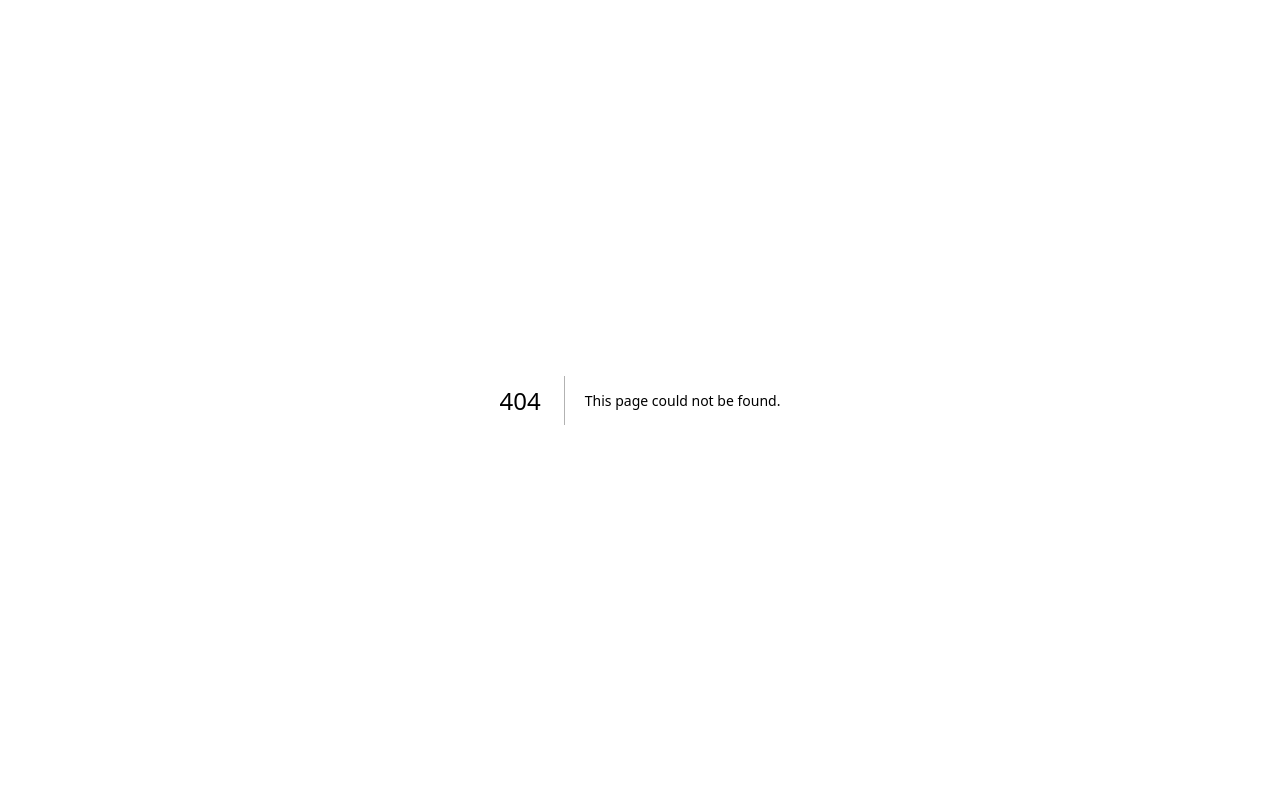
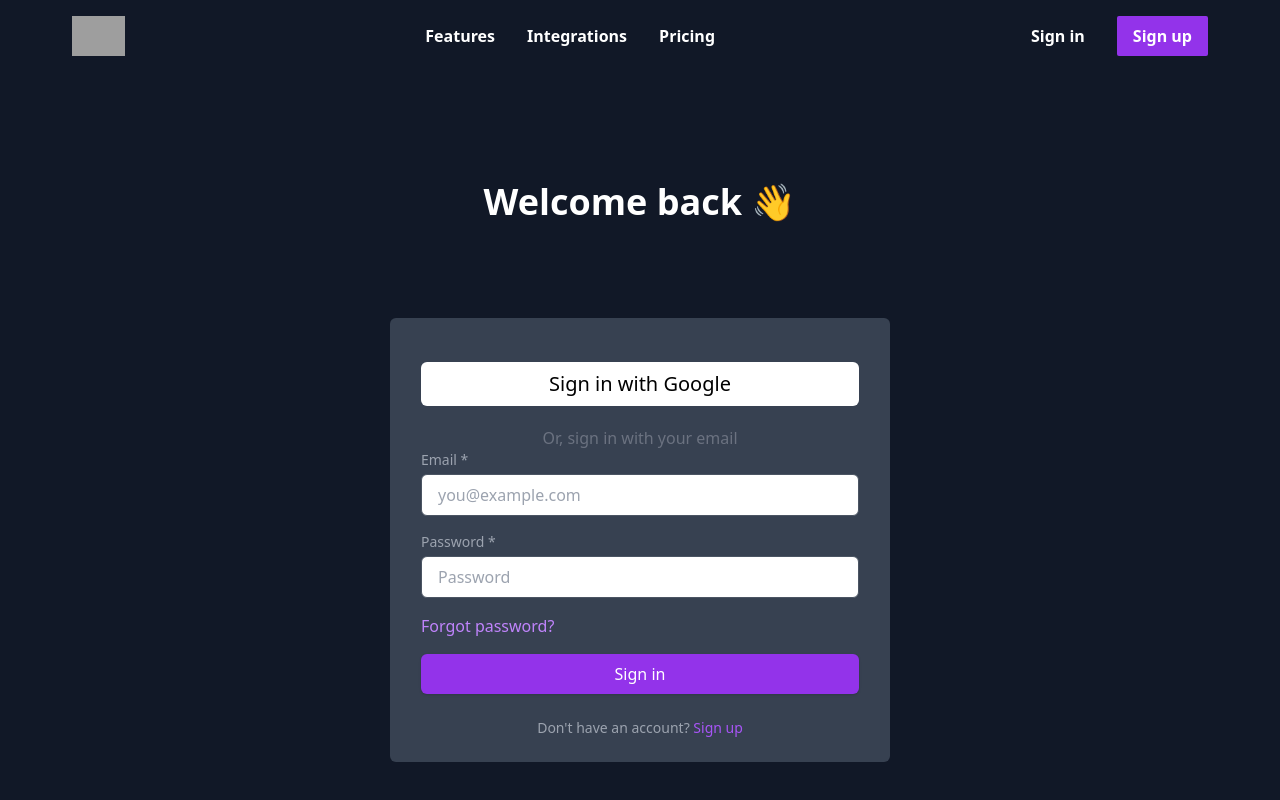
Before and after one commit to kshitij-y/testimonials, a Next.js app: page /forgotpassword in a window 1280 px wide. Before the commit this address had no page. Shown: the top 800 px of the page. Built offline with nearby package versions, Linux system fonts and the light colour scheme; grey boxes are pictures that could not be loaded.

Commit message:
vercel error

```diff
--- /dev/null
+++ b/app/(auth)/forgotpassword/page.tsx
@@ -0,0 +1,7 @@
+import Signin from "@/components/signin";
+
+export default function SigninPage() {
+    return (
+        <Signin />
+    );
+}
```
